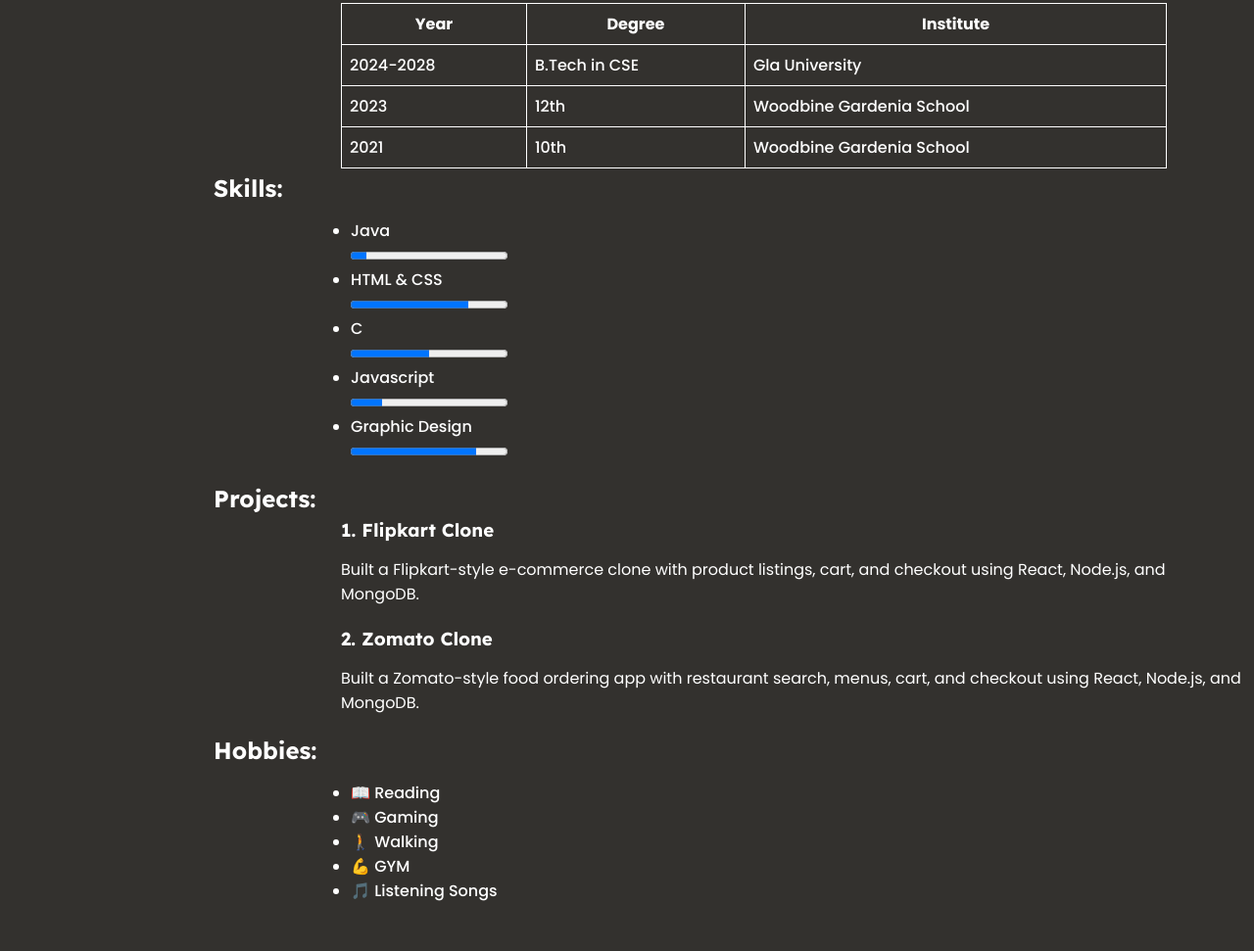
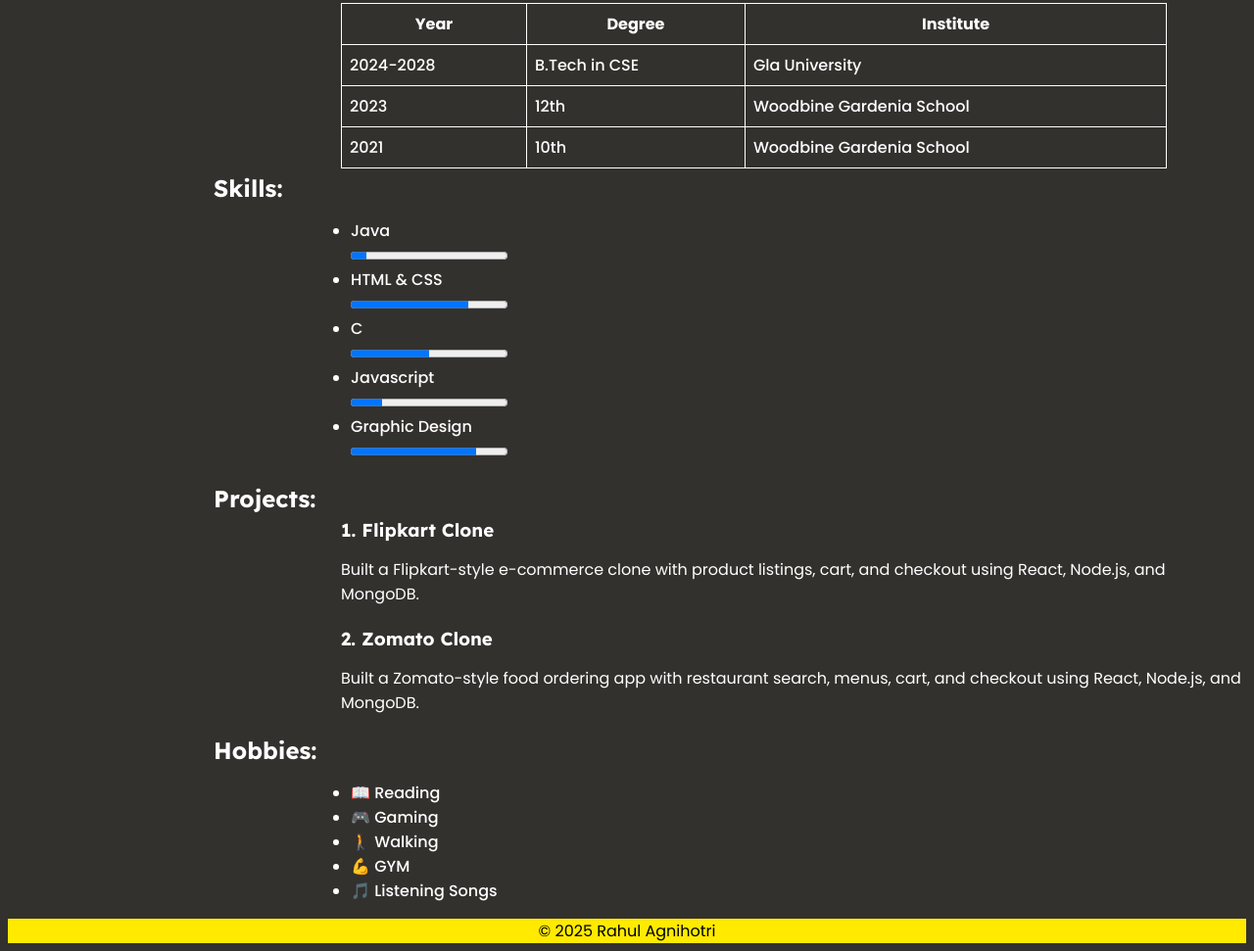
Before and after one commit to rahulagnihotri51/Frontend-assignment, a plain HTML site: page index.html in a window 1280 px wide. Shown: the part 539-1510 px from the top of the page at 98% size. Before the commit the page ends 1485 px from the top, so only its background shows below. Drawn offline with Linux system fonts and the light colour scheme; a web font is replaced by a local one.

Commit message:
added the footer section

```diff
--- a/index.html
+++ b/index.html
@@ -88,5 +88,6 @@
     </div>
         </div>
     </div>
+    <footer style="text-align: center; font-family:Poppins, sans-serif; background-color: rgb(255, 234, 0); color: black;">&copy; 2025 Rahul Agnihotri</footer>
 </body>
 </html>
```
